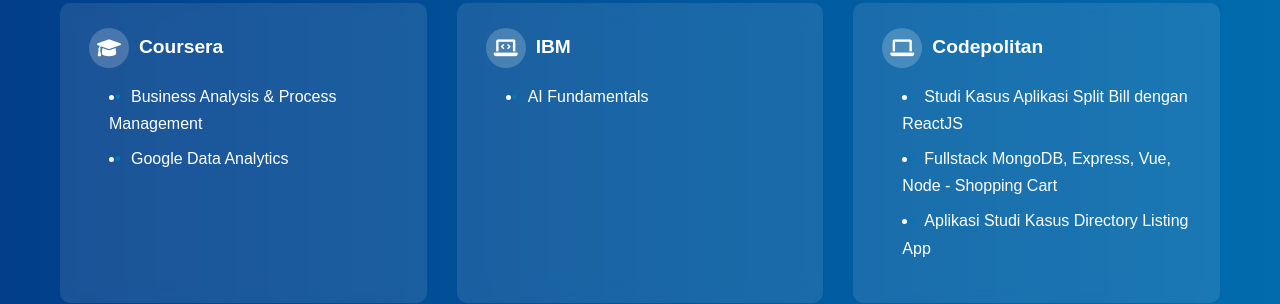
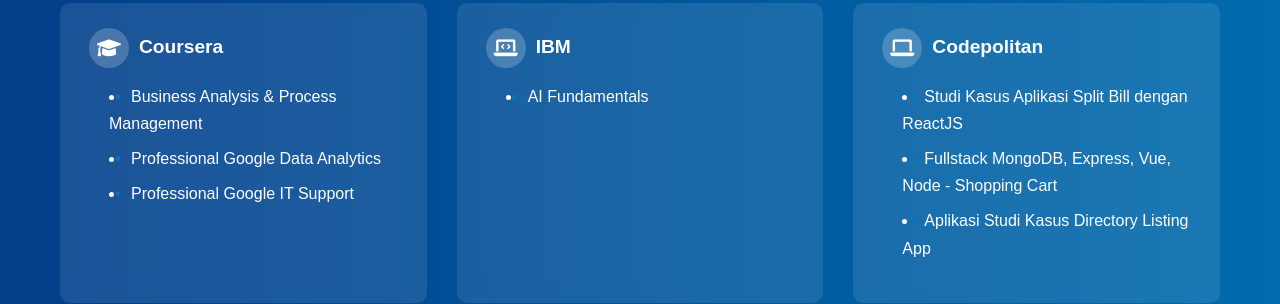
Before and after one commit to Sonyalfauzan/Website-Portfolio, a website: page index.html in a window 1280 px wide. Shown: the part 2745-3049 px from the top of the page. Drawn offline with nearby package versions, Linux system fonts and the light colour scheme.

Commit message:
Update index.html

```diff
--- a/index.html
+++ b/index.html
@@ -1469,7 +1469,8 @@
                     </div>
                     <ul class="cert-list">
                         <li data-i18n="certifications.coursera1">Business Analysis & Process Management</li>
-                        <li data-i18n="certifications.coursera2">Google Data Analytics</li>
+                        <li data-i18n="certifications.coursera2">Professional Google Data Analytics</li>
+                        <li data-i18n="certifications.coursera3">Professional Google IT Support</li>
                     </ul>
                 </div>
 
@@ -1881,7 +1882,8 @@
                     "certifications.dicoding4": "Machine Learning",
                     "certifications.dicoding5": "Project Management",
                     "certifications.coursera1": "Business Analysis & Process Management",
-                    "certifications.coursera2": "Google Data Analytics",
+                    "certifications.coursera2": "Professional Google Data Analytics",
+                    "certifications.coursera3": "Professional Google IT Support",
                     "certifications.ibm1": "AI Fundamentals",
                     "certifications.codepolitan1": "Case Study of Split Bill Application with ReactJS",
                     "certifications.codepolitan2": "Fullstack MongoDB, Express, Vue, Node - Shopping Cart",
@@ -1975,7 +1977,8 @@
                     "certifications.dicoding4": "Machine Learning",
                     "certifications.dicoding5": "Manajemen Proyek",
                     "certifications.coursera1": "Business Analysis & Process Management",
-                    "certifications.coursera2": "Google Data Analytics",
+                    "certifications.coursera2": "Professional Google Data Analytics",
+                    "certifications.coursera3": "Professional Google IT Support",
                     "certifications.ibm1": "AI Fundamentals",
                     "certifications.codepolitan1": "Studi Kasus Aplikasi Split Bill dengan ReactJS",
                     "certifications.codepolitan2": "Fullstack MongoDB, Express, Vue, Node - Shopping Cart",
```
